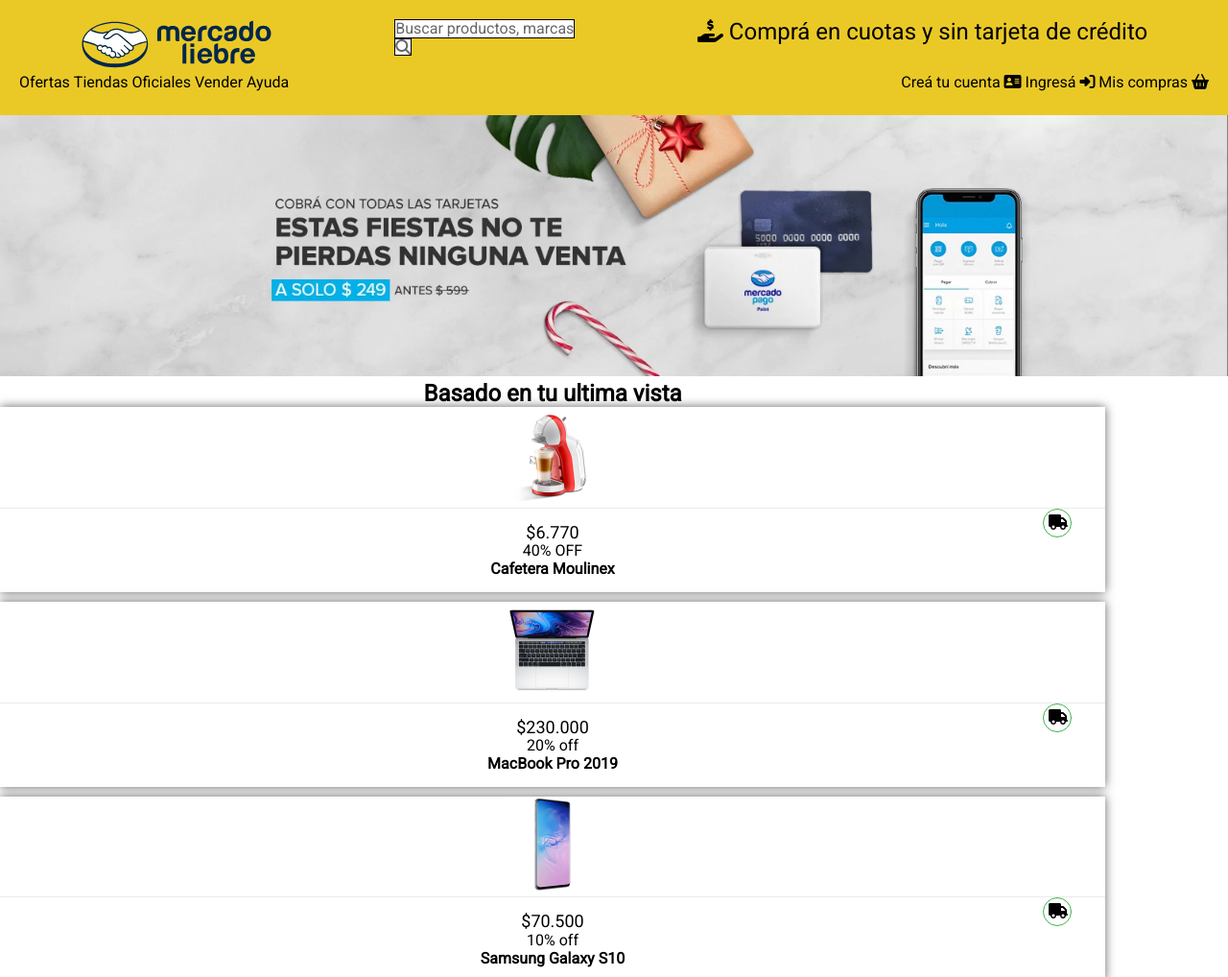
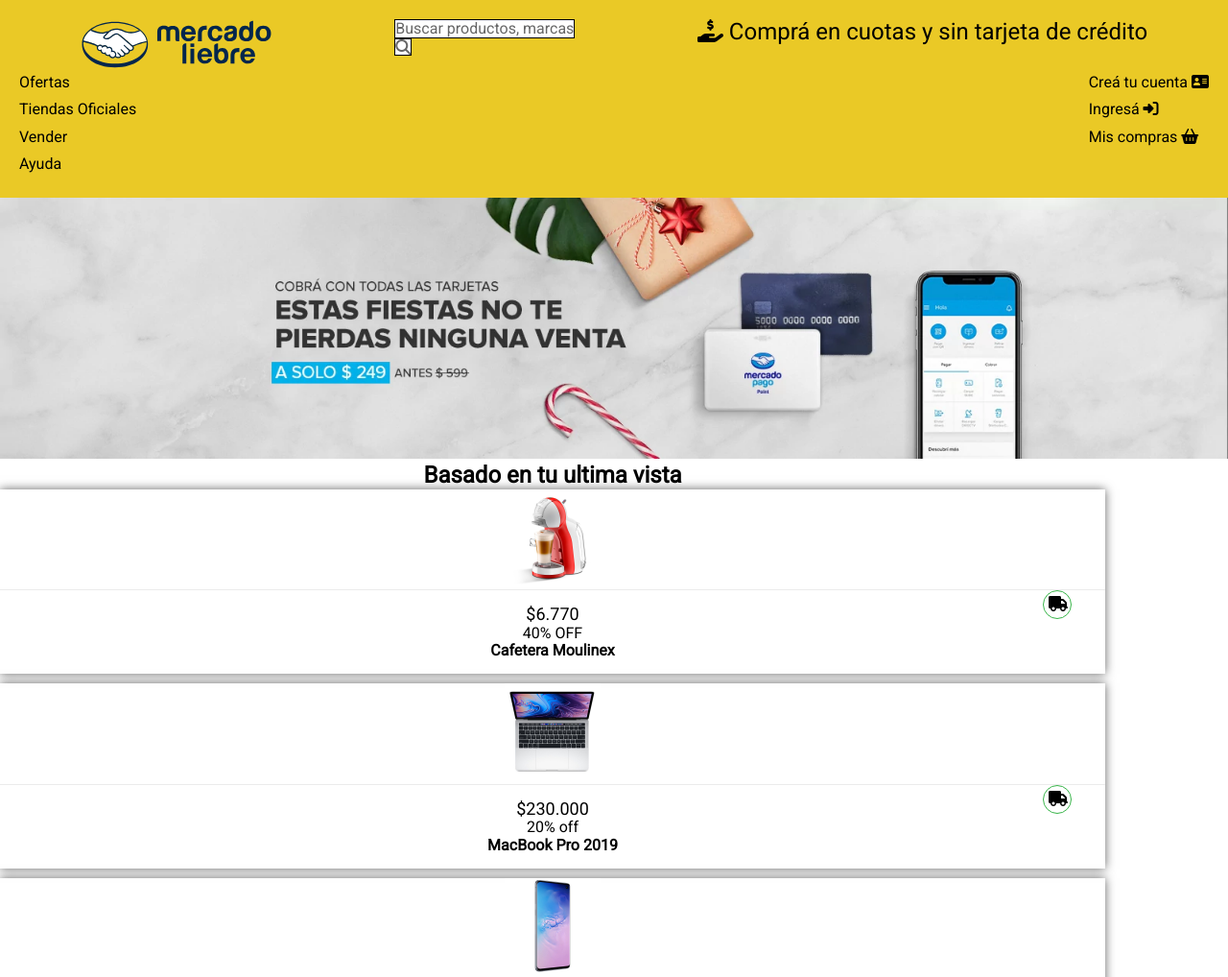
Before and after one commit to RamiroSaponaro/mercado-liebre, a website: page views/home.html in a window 1280 px wide. Shown: the top 1018 px of the page at 96% size. Drawn offline with Linux system fonts and the light colour scheme; files that its build step writes are made by us from their sources; files whose address does not match are found by name.

Commit message:
subiendo mercado liebre

```diff
--- a/app.js
+++ b/app.js
@@ -6,9 +6,9 @@
 
 app.use(express.static(publicPath));
 
-app.listen(3000,() => {
-    console.log('Servidor corriendo en el puerto 3000');
-});
+app.listen(process.env.PORT || 3000, () => {
+    console.log('Servidor corriendo en el puerto 3000')
+})
 
 app.get('/',(req, res) => {
     res.sendFile(path.resolve(__dirname,'./views/home.html'));
--- a/package.json
+++ b/package.json
@@ -4,7 +4,8 @@
   "description": "",
   "main": "app.js",
   "scripts": {
-    "test": "echo \"Error: no test specified\" && exit 1"
+    "start": "node app.js",
+    "test": "nodemon app.js"
   },
   "keywords": [],
   "author": "",
--- a/public/css/styles.css
+++ b/public/css/styles.css
@@ -7,7 +7,6 @@
     font-family: 'Roboto', sans-serif;
 
 }
-
 
 .main-header {
     background-color:#EAC926 ;
--- a/views/home.html
+++ b/views/home.html
@@ -31,17 +31,34 @@
              </div>
              <nav class="main-header-bottom">
                  <ul>
-                    <a href=#> <li>Ofertas</li> </a>
-                    <a href=#>  <li>Tiendas Oficiales</li></a>
-                     <a href=#>  <li>Vender</li></a>
-                    <a href=#> <li>Ayuda</li></a>
+                     <li>
+                        <a href=#>Ofertas</a>
+                     </li>
+                     <li>
+                        <a href=#>Tiendas Oficiales</a>
+                     </li>
+                     <li>
+                        <a href=#>Vender</a>
+                     </li>
+                     <li>
+                        <a href=#>Ayuda</a>
+                     </li>
                  </ul>
                  <ul>
-                    <a href=#> <li>Creá tu cuenta <i class="fa-solid fa-address-card"></i></li></a>
-                    <a href=#>  <li>Ingresá <i class="fa-solid fa-right-to-bracket"></i></li></a>
-                    <a href=#><li>Mis compras <i class="fa-solid fa-basket-shopping"></i></li></a>
+                     <li>
+                         <a href=#>
+                            Creá tu cuenta <i class="fa-solid fa-address-card"></i>
+                         </a>
+                     <li>
+                         <a href=#>
+                            Ingresá <i class="fa-solid fa-right-to-bracket"></i>
+                        </a>
+                     <li>
+                         <a href=#>
+                            Mis compras <i class="fa-solid fa-basket-shopping"></i>
+                         </a>
 
-                </ul>
+                 </ul>
              </nav>
              <div class="burger-menu">
                 <i class="fas fa-bars"></i>
```
